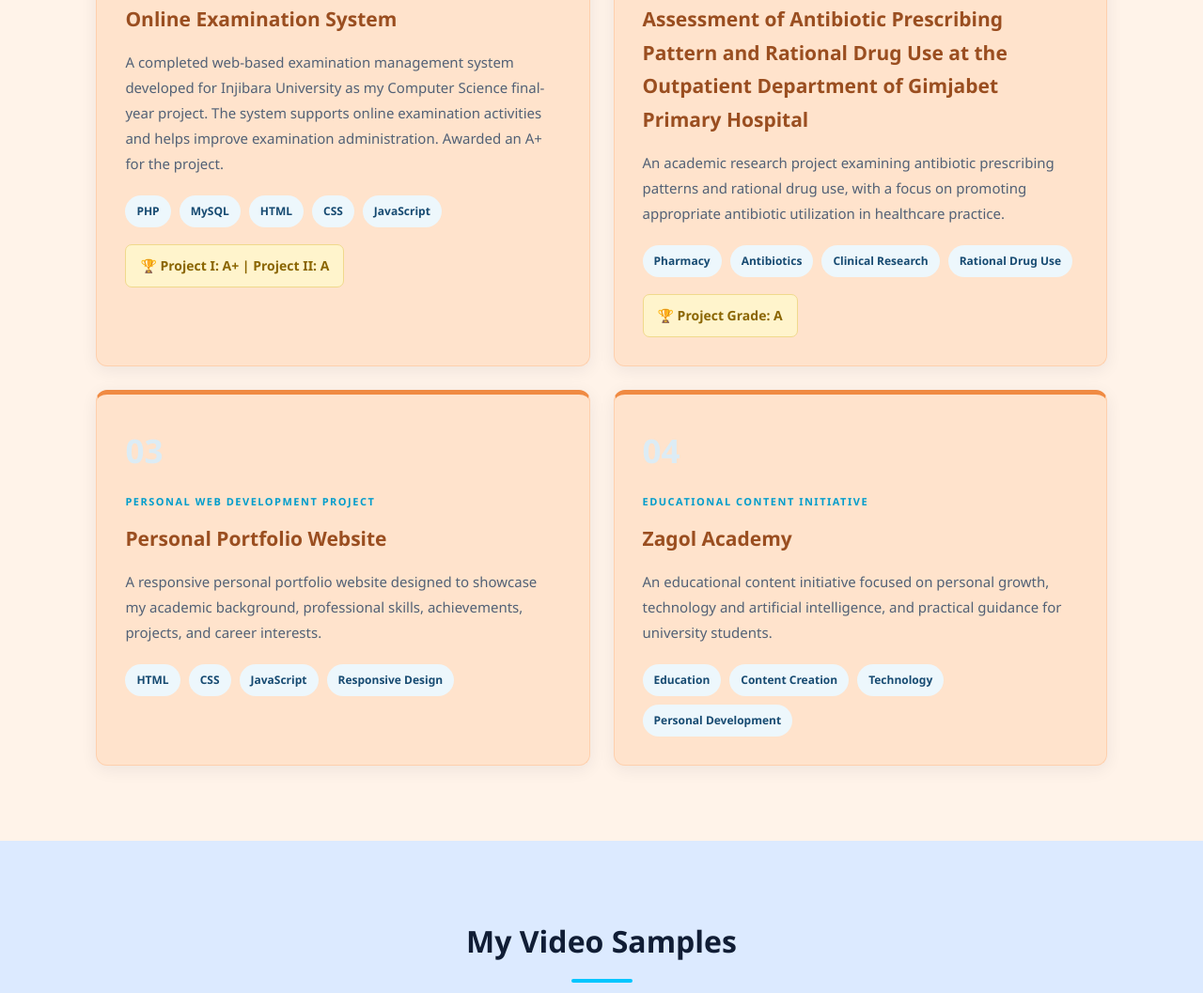
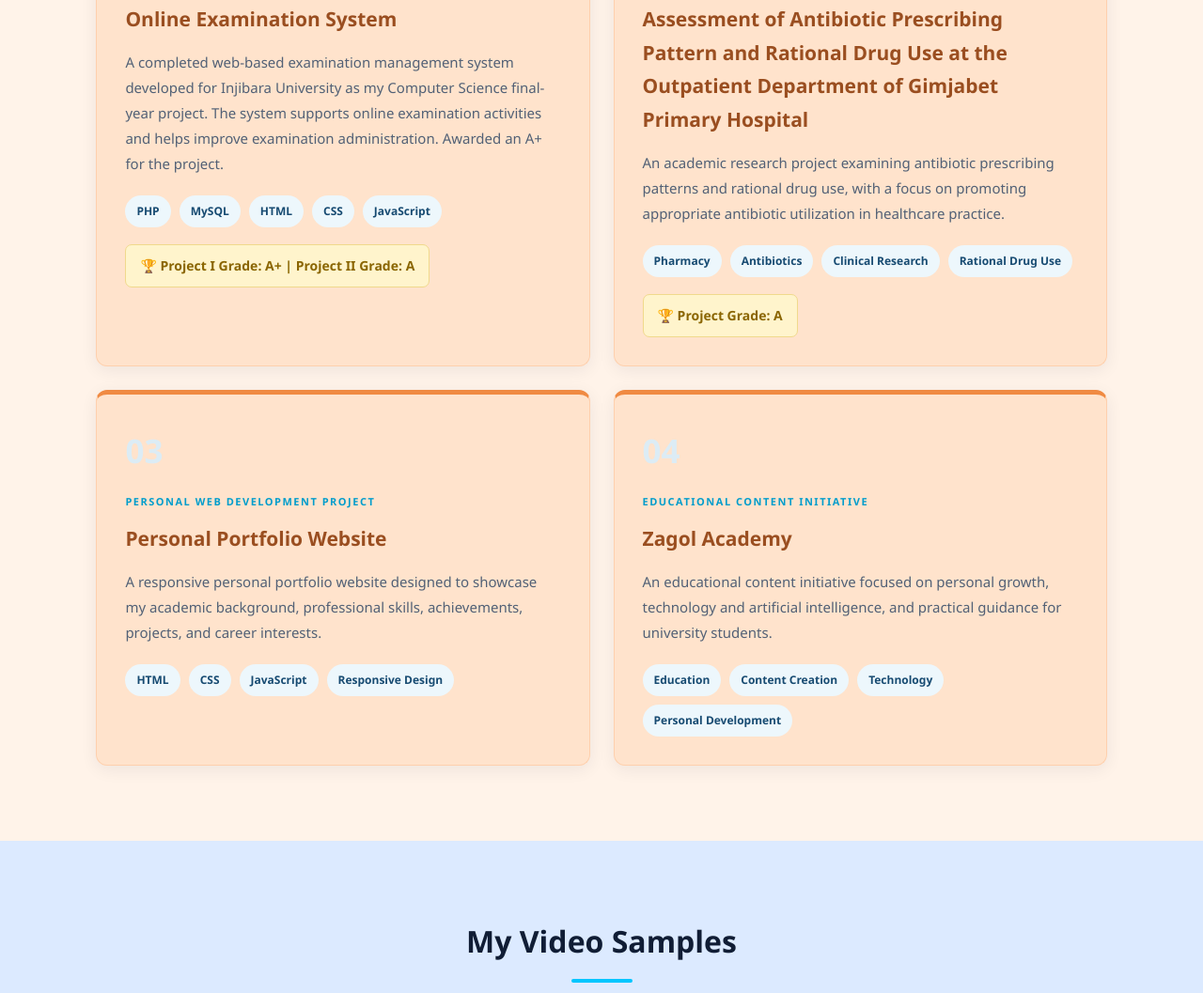
Before and after one commit to TebikachewChekol/My-Portfolio, a plain HTML site: page index.html in a window 1280 px wide. Shown: the part 3548-4605 px from the top of the page at 94% size. Drawn offline with nearby package versions, Linux system fonts and the light colour scheme.

Commit message:
Update index.html

```diff
--- a/index.html
+++ b/index.html
@@ -319,7 +319,7 @@
                 </div>
 
                <div class="project-award">
-             🏆 Project I: A+ | Project II: A
+             🏆 Project I Grade: A+ | Project II Grade: A
               </div>
          </div>
 
```
